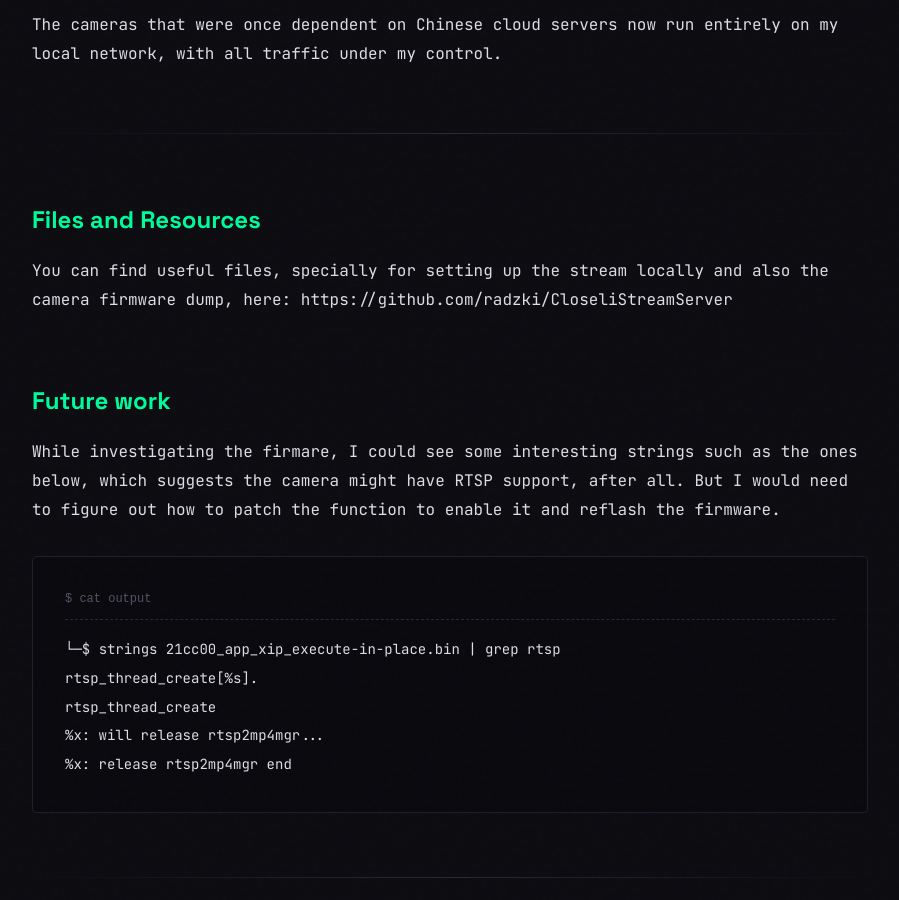
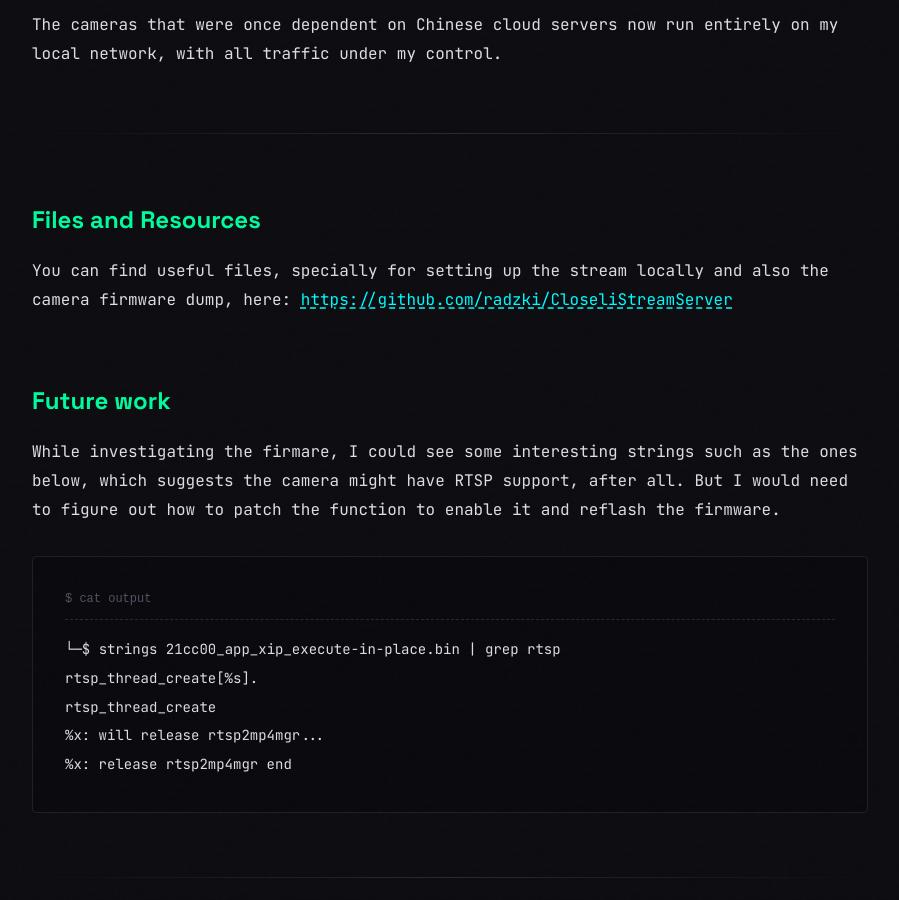
Before and after one commit to radzki/blog, a Jekyll site: the page built from _posts/2025-12-15-reverse-engineering-eoolii-closeli-camera.md, in a window 1280 px wide and 900 px high, scrolled down 20299 px. Shown: the whole window, without its empty margins (190-1089 px from the left). Built offline with Jekyll 4.4.1, drawn with Linux system fonts in a browser that asks for light colours; some of the changed lines change nothing that is shown.

Commit message:
Make link clickable

```diff
--- a/_posts/2025-12-15-reverse-engineering-eoolii-closeli-camera.md
+++ b/_posts/2025-12-15-reverse-engineering-eoolii-closeli-camera.md
@@ -586,7 +586,7 @@ The cameras that were once dependent on Chinese cloud servers now run entirely o
 
 ## Files and Resources
 
-You can find useful files, specially for setting up the stream locally and also the camera firmware dump, here: https://github.com/radzki/CloseliStreamServer
+You can find useful files, specially for setting up the stream locally and also the camera firmware dump, here: [https://github.com/radzki/CloseliStreamServer](https://github.com/radzki/CloseliStreamServer)
 
 
 ## Future work
```
